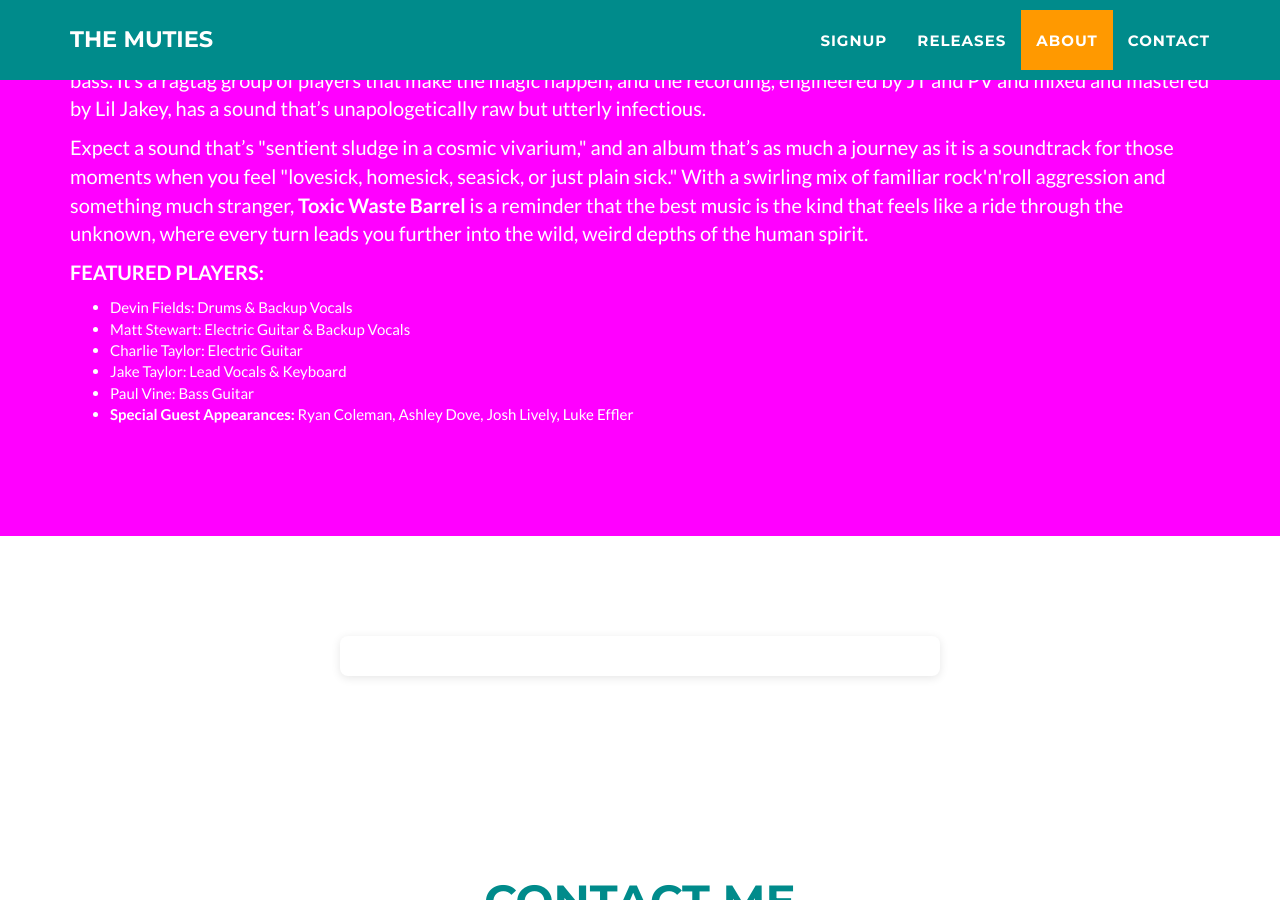
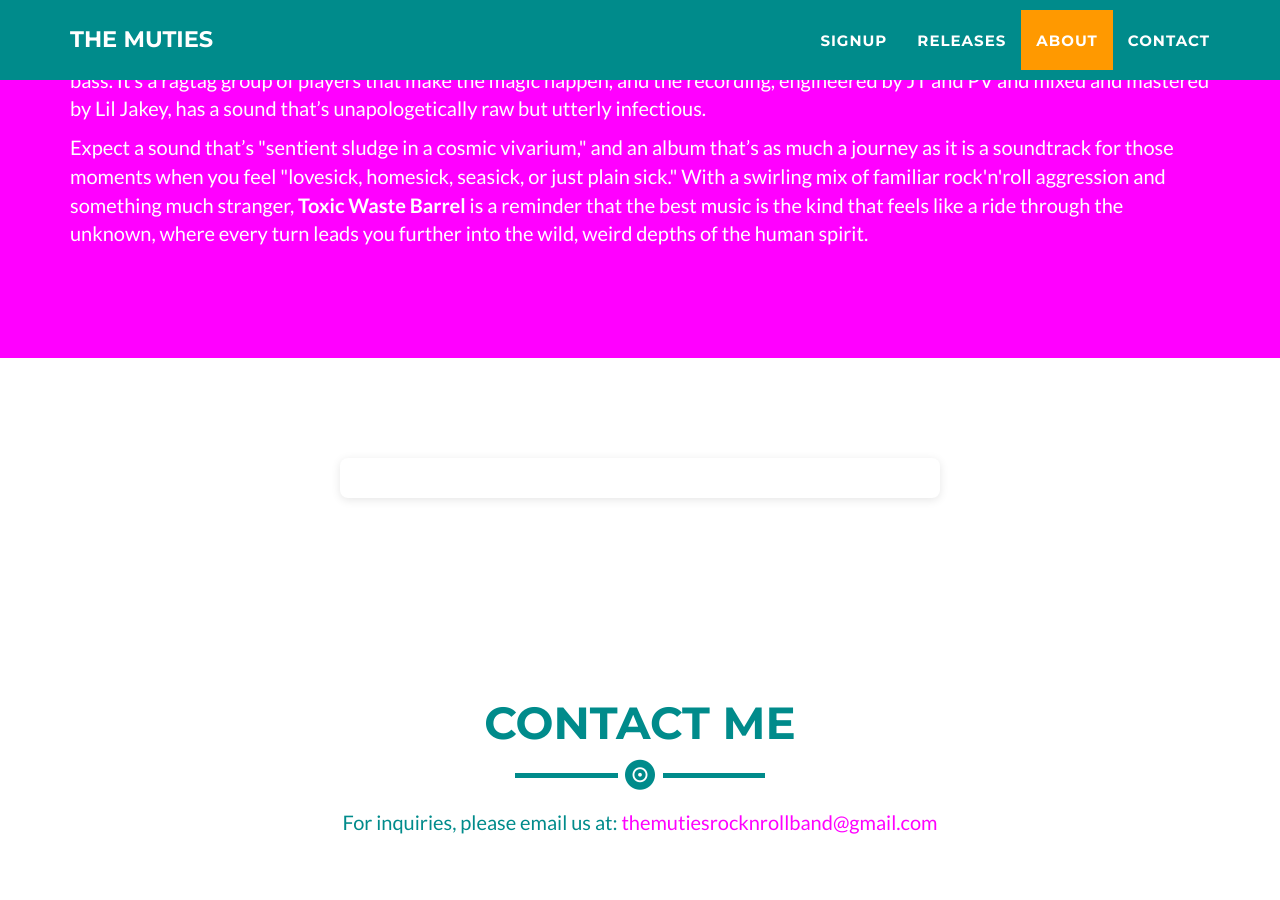
Before and after one commit to themutie/themutie.github.io, a Jekyll site: the page built from _posts/2024-12-31-remutation-vol-1.markdown, in a window 1280 px wide and 900 px high, scrolled down 3918 px. Built offline with Jekyll 4.4.1, drawn with Linux system fonts in a browser that asks for light colours; comment, search, counter and statistics services are not loaded.

Commit message:
removing featured players

```diff
--- a/_includes/about.html
+++ b/_includes/about.html
@@ -70,15 +70,6 @@
           Expect a sound that’s "sentient sludge in a cosmic vivarium," and an album that’s as much a journey as it is a soundtrack for those moments when you feel "lovesick, homesick, seasick, or just plain sick." With a swirling mix of familiar rock'n'roll aggression and something much stranger, <strong>Toxic Waste Barrel</strong> is a reminder that the best music is the kind that feels like a ride through the unknown, where every turn leads you further into the wild, weird depths of the human spirit.
         </p>
 
-        <p><strong>FEATURED PLAYERS:</strong></p>
-        <ul>
-          <li>Devin Fields: Drums & Backup Vocals</li>
-          <li>Matt Stewart: Electric Guitar & Backup Vocals</li>
-          <li>Charlie Taylor: Electric Guitar</li>
-          <li>Jake Taylor: Lead Vocals & Keyboard</li>
-          <li>Paul Vine: Bass Guitar</li>
-          <li><strong>Special Guest Appearances:</strong> Ryan Coleman, Ashley Dove, Josh Lively, Luke Effler</li>
-        </ul>
       </div>
     </div>
   </div>
```
